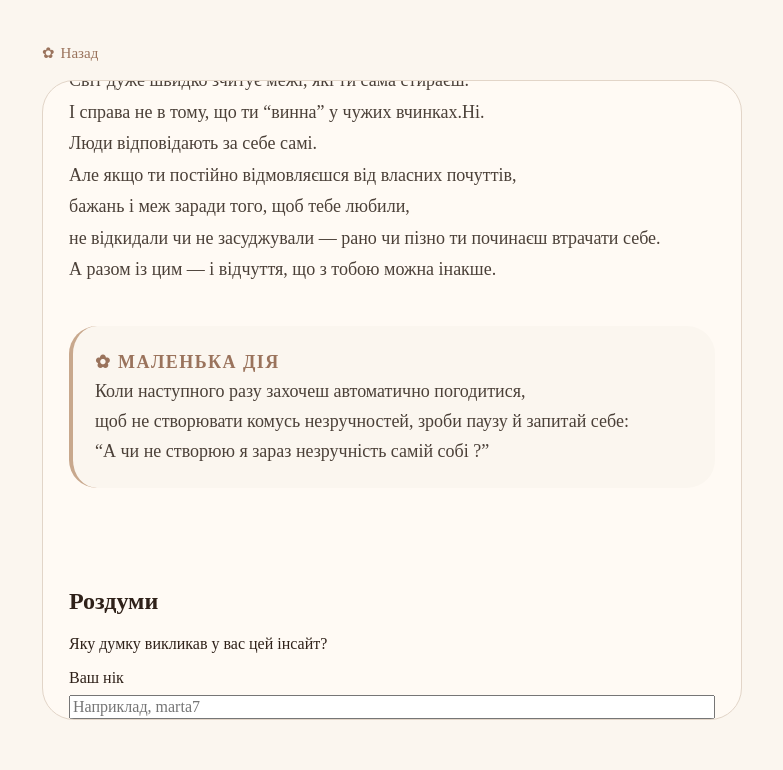
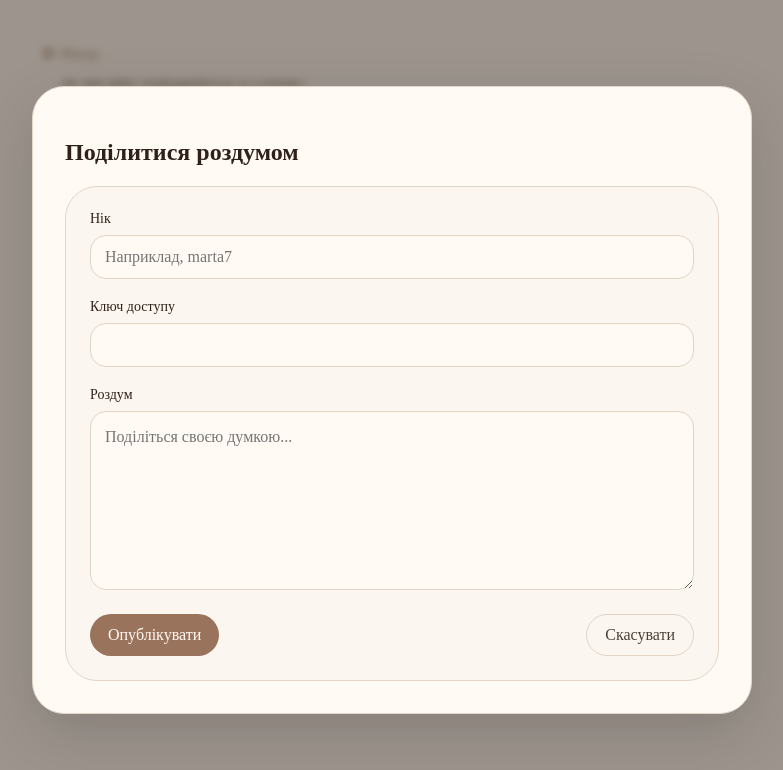
Before and after one commit to TetianaShch/daily-insights, a React (Vite) app: page /insight/1 in a window 1280 px wide. Both pictures are taken after a click on the button "Поділитися роздумом". Shown: the top 770 px of the page, without its empty margins (248-1031 px from the left). Built offline with nearby package versions, Linux system fonts and the light colour scheme.

Commit message:
feat(reflections): add reflection modal and form

```diff
--- /dev/null
+++ b/src/components/Modal/Modal.module.css
@@ -0,0 +1,31 @@
+.overlay {
+  position: fixed;
+  inset: 0;
+  z-index: 1000;
+
+  display: flex;
+  justify-content: center;
+  align-items: center;
+
+  padding: 24px;
+
+  background: rgba(42, 31, 24, 0.45);
+
+  backdrop-filter: blur(4px);
+}
+
+.modal {
+  width: min(100%, 720px);
+  max-height: 90vh;
+
+  overflow-y: auto;
+
+  padding: 32px;
+
+  border: 1px solid var(--color-border);
+  border-radius: var(--radius-lg);
+
+  background: var(--color-surface);
+
+  box-shadow: 0 20px 60px rgba(0, 0, 0, 0.15);
+}
--- /dev/null
+++ b/src/components/Modal/Modal.tsx
@@ -0,0 +1,18 @@
+import styles from "./Modal.module.css";
+
+type ModalProps = {
+  children: React.ReactNode;
+  onClose: () => void;
+};
+
+function Modal({ children, onClose }: ModalProps) {
+  return (
+    <div className={styles.overlay} onClick={onClose}>
+      <div className={styles.modal} onClick={(e) => e.stopPropagation()}>
+        {children}
+      </div>
+    </div>
+  );
+}
+
+export default Modal;
--- a/src/components/ReflectionForm/ReflectionForm.module.css
+++ b/src/components/ReflectionForm/ReflectionForm.module.css
@@ -1,7 +1,12 @@
 .form {
   display: flex;
   flex-direction: column;
-  gap: 24px;
+  gap: 20px;
+  margin-top: 8px;
+  padding: 24px;
+  border: 1px solid var(--color-border);
+  border-radius: var(--radius-lg);
+  background: var(--color-background);
 }
 
 .field {
@@ -10,17 +15,86 @@
   gap: 8px;
 }
 
+.label {
+  color: var(--color-text);
+  font-size: 14px;
+  font-weight: 500;
+}
+
 .input,
 .textarea {
   width: 100%;
+  padding: 12px 14px;
+  border: 1px solid var(--color-border);
+  border-radius: 16px;
+  background: var(--color-surface);
+  color: var(--color-text);
+  font: inherit;
+
+  transition:
+    border-color var(--transition-fast),
+    box-shadow var(--transition-fast);
 }
 
-.button {
-  align-self: flex-end;
+.input:focus,
+.textarea:focus {
+  border-color: var(--color-accent);
+  outline: none;
+  box-shadow: 0 0 0 3px rgba(181, 122, 148, 0.12);
+}
+
+.textarea {
+  min-height: 140px;
+  resize: vertical;
+  line-height: 1.6;
+}
+
+.error {
+  color: #b24a4a;
+  font-size: 13px;
 }
 
 .actions {
   display: flex;
   justify-content: space-between;
-  margin-top: 24px;
+  gap: 12px;
+  margin-top: 4px;
 }
+
+.cancelButton,
+.submitButton {
+  padding: 11px 18px;
+  border-radius: var(--radius-pill);
+  font: inherit;
+  cursor: pointer;
+
+  transition:
+    background var(--transition-fast),
+    color var(--transition-fast),
+    transform var(--transition-fast);
+}
+
+.cancelButton {
+  border: 1px solid var(--color-border);
+  background: transparent;
+  color: var(--color-text-secondary);
+}
+
+.submitButton {
+  border: none;
+  background: var(--color-accent);
+  color: var(--color-surface);
+}
+
+.cancelButton:hover,
+.submitButton:hover {
+  transform: translateY(-2px);
+}
+
+.submitButton:hover {
+  background: var(--color-accent-dark);
+}
+
+.cancelButton:hover {
+  background: var(--color-surface-soft);
+}
--- a/src/components/ReflectionForm/ReflectionForm.tsx
+++ b/src/components/ReflectionForm/ReflectionForm.tsx
@@ -20,9 +20,9 @@ const validationSchema = Yup.object({
     .min(3, "Нік має містити щонайменше 3 символи")
     .max(12, "Нік може містити не більше 12 символів")
     .matches(/^[a-zA-Z0-9]+$/, "Використовуйте лише латинські літери та цифри")
-    .required("Введіть нік"),
+    .required("Вкажіть нік, будь ласка"),
 
-  accessKey: Yup.string().required("Введіть ключове слово"),
+  accessKey: Yup.string().required("Вкажіть ключ доступу, будь ласка"),
 
   text: Yup.string()
     .trim()
@@ -42,6 +42,8 @@ function ReflectionForm({ onCancel }: { onCancel: () => void }) {
   };
 
   return (
+    <>
+      <h2 className={styles.title}>Поділитися роздумом</h2>
       <Formik
         initialValues={initialValues}
         validationSchema={validationSchema}
@@ -49,7 +51,7 @@ function ReflectionForm({ onCancel }: { onCancel: () => void }) {
       >
         <Form className={styles.form}>
           <label className={styles.field}>
-          <span className={styles.label}>Ваш нік</span>
+            <span className={styles.label}>Нік</span>
 
             <Field
               className={styles.input}
@@ -66,7 +68,7 @@ function ReflectionForm({ onCancel }: { onCancel: () => void }) {
           </label>
 
           <label className={styles.field}>
-          <span className={styles.label}>Ключове слово</span>
+            <span className={styles.label}>Ключ доступу</span>
 
             <Field
               className={styles.input}
@@ -83,27 +85,38 @@ function ReflectionForm({ onCancel }: { onCancel: () => void }) {
           </label>
 
           <label className={styles.field}>
-          <span className={styles.label}>Ваш роздум</span>
+            <span className={styles.label}>Роздум</span>
 
             <Field
               className={styles.textarea}
               name="text"
               as="textarea"
               rows={6}
-            placeholder="Поділіться думкою, яку викликав цей інсайт"
+              placeholder="Поділіться своєю думкою..."
             />
 
-          <ErrorMessage className={styles.error} name="text" component="span" />
+            <ErrorMessage
+              className={styles.error}
+              name="text"
+              component="span"
+            />
           </label>
 
-        <button className={styles.button} type="submit">
+          <div className={styles.actions}>
+            <button className={styles.submitButton} type="submit">
               Опублікувати
             </button>
-        <button className={styles.button} type="button" onClick={onCancel}>
+            <button
+              className={styles.cancelButton}
+              type="button"
+              onClick={onCancel}
+            >
               Скасувати
             </button>
+          </div>
         </Form>
       </Formik>
+    </>
   );
 }
 
--- a/src/components/Reflections/Reflections.module.css
+++ b/src/components/Reflections/Reflections.module.css
@@ -1,14 +1,35 @@
 .reflections {
-  margin-top: 48px;
-  padding-top: 32px;
-  border-top: 1px solid var(--border-color);
+  margin-top: 18px;
+  border-top: 1px solid var(--color-border);
 }
 
 .title {
-  margin-bottom: 16px;
+  margin: 0 0 8px;
+  color: var(--color-text);
+  font-size: 28px;
+  font-weight: 500;
 }
 
-.empty {
-  color: var(--secondary-text-color);
-  line-height: 1.7;
+.button {
+  padding: 12px 20px;
+  border: none;
+  border-radius: var(--radius-pill);
+  background: var(--color-accent);
+  color: var(--color-surface);
+  font: inherit;
+  cursor: pointer;
+
+  transition:
+    background var(--transition-fast),
+    transform var(--transition-fast);
 }
+
+.button:hover {
+  background: var(--color-accent-dark);
+  transform: translateY(-2px);
+}
+
+.button:focus-visible {
+  outline: 2px solid var(--color-accent);
+  outline-offset: 3px;
+}
--- a/src/components/Reflections/Reflections.tsx
+++ b/src/components/Reflections/Reflections.tsx
@@ -1,6 +1,7 @@
 import styles from "./Reflections.module.css";
 import { useState } from "react";
 import ReflectionForm from "../ReflectionForm/ReflectionForm";
+import Modal from "../Modal/Modal";
 
 function Reflections() {
   const [isFormOpen, setIsFormOpen] = useState(false);
@@ -8,8 +9,6 @@ function Reflections() {
   return (
     <section className={styles.reflections}>
       <h2>Роздуми</h2>
-
-      <p>Яку думку викликав у вас цей інсайт?</p>
 
       {!isFormOpen && (
         <button
@@ -21,7 +20,11 @@ function Reflections() {
         </button>
       )}
 
-      {isFormOpen && <ReflectionForm onCancel={() => setIsFormOpen(false)} />}
+      {isFormOpen && (
+        <Modal onClose={() => setIsFormOpen(false)}>
+          <ReflectionForm onCancel={() => setIsFormOpen(false)} />
+        </Modal>
+      )}
     </section>
   );
 }
--- a/src/pages/InsightPage/InsightPage.module.css
+++ b/src/pages/InsightPage/InsightPage.module.css
@@ -32,7 +32,7 @@
 .articleContent {
   height: 100%;
   overflow-y: auto;
-  padding: 26px;
+  padding: 18px;
 }
 
 .keywords {
@@ -65,7 +65,7 @@
 
 .title {
   max-width: 760px;
-  margin: 0 0 32px;
+  margin: 0 0 8px;
   color: var(--color-text);
 
   font-size: clamp(28px, 4.5vw, 40px);
```
Lines whose indentation alone changed are shown as unchanged.
